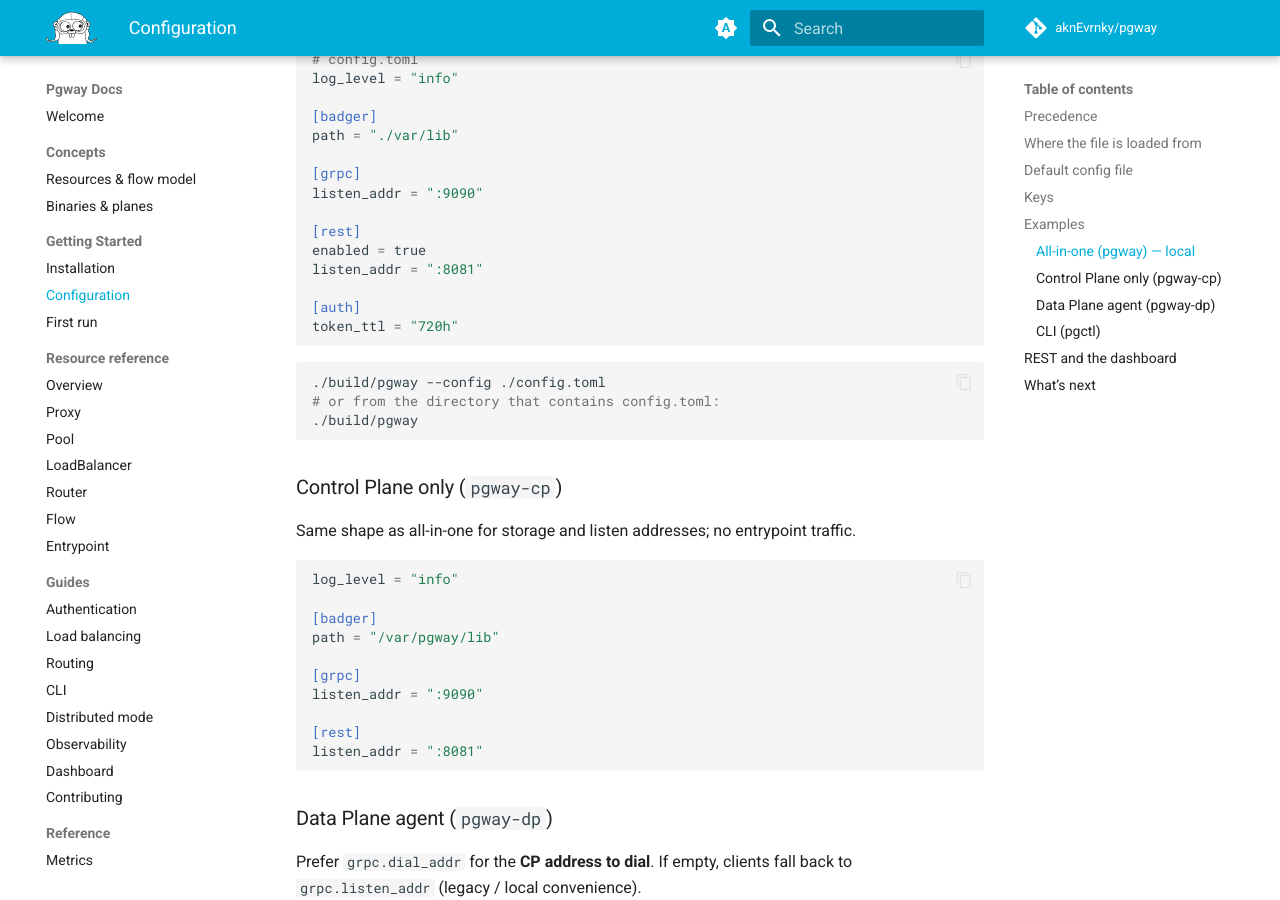
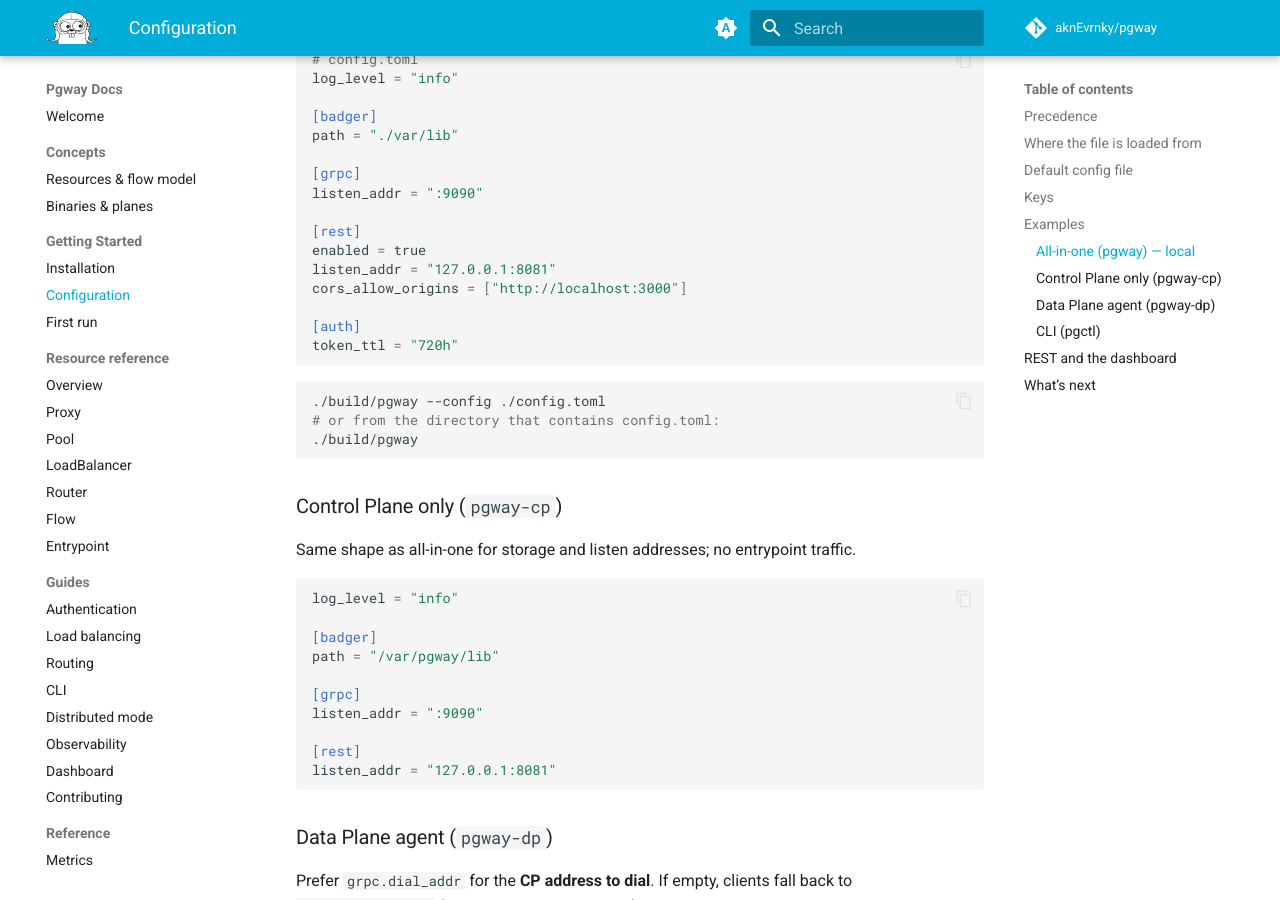
Before and after one commit to aknEvrnky/pgway-docs, an MkDocs documentation site: the page built from docs/getting-started/configuration.md, in a window 1280 px wide and 900 px high, scrolled down 7743 px. Built offline with MkDocs 1.6.1 and Material for MkDocs 9.7.7, drawn with Linux system fonts in a browser that asks for light colours; comment, search, counter and statistics services are not loaded.

Commit message:
docs: use loopback REST listen_addr in config examples

````diff
--- a/docs/getting-started/configuration.md
+++ b/docs/getting-started/configuration.md
@@ -242,7 +242,8 @@
 
 [rest]
 enabled = true
-listen_addr = ":8081"
+listen_addr = "127.0.0.1:8081"
+cors_allow_origins = ["http://localhost:3000"]
 
 [auth]
 token_ttl = "720h"
@@ -268,7 +269,7 @@
 listen_addr = ":9090"
 
 [rest]
-listen_addr = ":8081"
+listen_addr = "127.0.0.1:8081"
 ```
 
 ### Data Plane agent (`pgway-dp`)
````
